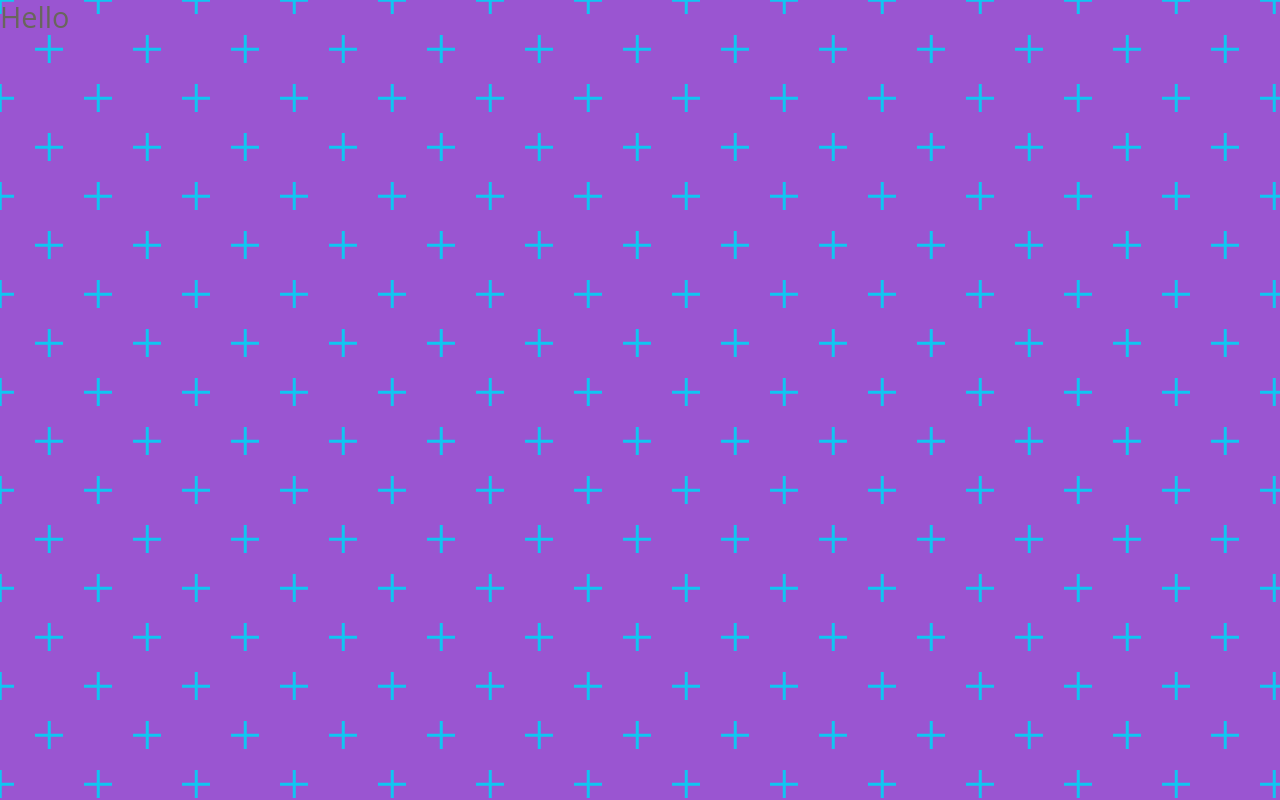
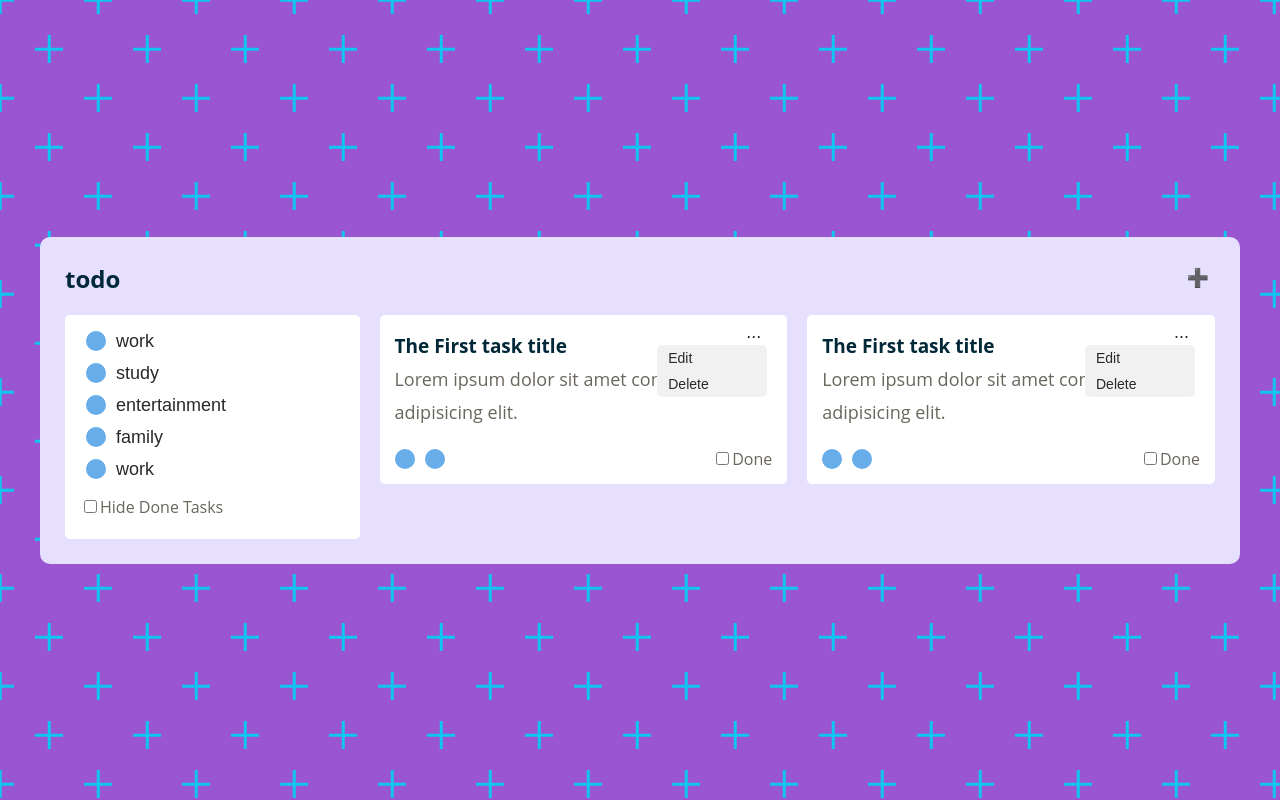
Before and after one commit to Kavin-crew/react-course-exercises, a React (Create React App) app in the folder _practical exercise/todo-list-v2/: page / in a window 1280 px wide. Built offline with nearby package versions, Linux system fonts and the light colour scheme.

Commit message:
designing the UI

```diff
--- a/_practical exercise/todo-list-v2/src/App.js
+++ b/_practical exercise/todo-list-v2/src/App.js
@@ -1,5 +1,143 @@
-function App() {
-  return <h1>Hello</h1>;
+const initialTask = [
+  {
+    id: 1,
+    title: 'The first task title',
+    text: 'Lorem ipsum dolor sit, amet consectetur adipisicing elit. Soluta, vel aliquam ipsa ea consectetur quod dicta. Sapiente fugit excepturi perferendis!',
+    tags: ['work', 'entertainment', 'family'],
+    isDone: false,
+  },
+  {
+    id: 2,
+    title: 'The second task title',
+    text: 'Lorem ipsum dolor sit amet consectetur, adipisicing elit. Cumque voluptatibus unde consequuntur doloremque vitae quod distinctio, delectus illum incidunt modi velit impedit maxime reprehenderit eos. Blanditiis quis obcaecati autem labore.',
+    tags: ['work'],
+    isDone: false,
+  },
+  {
+    id: 3,
+    title: 'The second task title',
+    text: 'Lorem ipsum dolor sit amet consectetur, adipisicing elit.',
+    tags: ['work', 'family'],
+    isDone: false,
+  },
+  {
+    id: 3,
+    title: 'The fourth task title',
+    text: 'Lorem ipsum dolor sit amet consectetur, adipisicing elit ipsum dolor sit amet consectetur, adipisicing elit.',
+    tags: ['family'],
+    isDone: false,
+  },
+  {
+    id: 5,
+    title: 'The fifth task title',
+    text: 'Lorem ipsum dolor sit.',
+    tags: ['work', 'study'],
+    isDone: false,
+  },
+];
+
+export default function App() {
+  return (
+    <div className="container">
+      <header className="header">
+        <h1>todo</h1>
+        <button className="btn">
+          <span role="button" aria-label="plus">
+            ➕
+          </span>
+        </button>
+      </header>
+      <aside className="sidebar">
+        <ul className="tag__list">
+          <li className="tag__item">
+            <button className="btn">
+              <span>&nbsp;</span> work
+            </button>
+          </li>
+          <li className="tag__item">
+            <button className="btn">
+              <span>&nbsp;</span> study
+            </button>
+          </li>
+          <li className="tag__item">
+            <button className="btn">
+              <span>&nbsp;</span> entertainment
+            </button>
+          </li>
+          <li className="tag__item">
+            <button className="btn">
+              <span>&nbsp;</span> family
+            </button>
+          </li>
+          <li className="tag__item">
+            <button className="btn">
+              <span>&nbsp;</span> work
+            </button>
+          </li>
+          <li className="tag__item">
+            <input type="checkbox" name="done-task" />
+            <label htmlFor="done-task">Hide Done Tasks</label>
+          </li>
+        </ul>
+      </aside>
+      <main className="main">
+        <section className="main__content">
+          <h2>The First task title</h2>
+          <p>Lorem ipsum dolor sit amet consectetur, adipisicing elit.</p>
+          <div className="content__tags">
+            <ul className="content__tags_list">
+              <li className="content__tag">
+                <span>&nbsp;</span>
+              </li>
+              <li className="content__tag">
+                <span>&nbsp;</span>
+              </li>
+            </ul>
+
+            <div className="main__checkbox">
+              <input type="checkbox" name="done" />
+              <label htmlFor="done">Done</label>
+            </div>
+
+            <div className="edit">
+              <button className="btn">...</button>
+
+              <div className="controls">
+                <button className="btn">Edit</button>
+                <button className="btn">Delete</button>
+              </div>
+            </div>
+          </div>
+        </section>
+        <section className="main__content">
+          <h2>The First task title</h2>
+          <p>Lorem ipsum dolor sit amet consectetur, adipisicing elit.</p>
+          <div className="content__tags">
+            <ul className="content__tags_list">
+              <li className="content__tag">
+                <span>&nbsp;</span>
+              </li>
+              <li className="content__tag">
+                <span>&nbsp;</span>
+              </li>
+            </ul>
+
+            <div className="main__checkbox">
+              <input type="checkbox" name="done" />
+              <label htmlFor="done">Done</label>
+            </div>
+
+            <div className="edit">
+              <button className="btn">...</button>
+
+              <div className="controls">
+                <button className="btn">Edit</button>
+                <button className="btn">Delete</button>
+              </div>
+            </div>
+          </div>
+        </section>
+      </main>
+    </div>
+  );
 }
-
-export default App;
--- a/_practical exercise/todo-list-v2/src/index.css
+++ b/_practical exercise/todo-list-v2/src/index.css
@@ -65,3 +65,153 @@ body {
   background-size: 98px 98px, 98px 98px, 49px 49px, 49px 49px;
   background-color: #9a55d1;
 }
+
+#root {
+  display: flex;
+  justify-content: center;
+  align-items: center;
+  height: 100vh;
+  padding-inline: 25px;
+}
+
+html {
+  font-size: 62.5%;
+}
+
+h1,
+h2 {
+  color: var(--color-blue-1);
+}
+
+h1 {
+  font-size: 2.4rem;
+  font-weight: bold;
+}
+
+h2 {
+  font-size: 1.9rem;
+  font-weight: bold;
+}
+
+.container {
+  max-width: 1200px;
+  width: 100%;
+  background: var(--color-purple-3);
+  border-radius: 10px;
+  padding: 25px;
+  display: grid;
+  grid-template-areas: 'header  header header header     ' 'sidebar main   main   main';
+  gap: 20px;
+}
+
+.btn {
+  border: none;
+  line-height: 100%;
+  background: unset;
+  font-size: inherit;
+  color: var(--color-gray-1);
+}
+
+.header {
+  display: flex;
+  justify-content: space-between;
+  column-gap: 30px;
+  grid-area: header;
+}
+
+label {
+  font-size: 1.6rem;
+}
+
+.tag__item span {
+  display: inline-block;
+  width: 20px;
+  aspect-ratio: 1/1;
+  background: var(--color-blue-5);
+  border-radius: 50%;
+}
+
+.tag__item button {
+  display: flex;
+  justify-content: center;
+  align-items: center;
+  column-gap: 10px;
+}
+
+.tag__list {
+  display: flex;
+  flex-direction: column;
+  gap: 10px;
+}
+
+input[type='checkbox'] {
+}
+
+.content__tags {
+  display: flex;
+  align-items: center;
+  justify-content: space-between;
+  height: 20px;
+  margin-top: 20px;
+}
+
+.content__tags_list {
+  display: flex;
+  gap: 10px;
+  height: 20px;
+}
+
+.content__tag {
+}
+
+.content__tag span {
+  display: inline-block;
+  width: 20px;
+  aspect-ratio: 1/1;
+  background: var(--color-blue-5);
+  border-radius: 50%;
+  height: 20px;
+}
+
+.sidebar {
+  grid-area: sidebar;
+  background: var(--color-white);
+  padding: 15px;
+  border-radius: 5px;
+}
+
+.main {
+  grid-area: main;
+  display: grid;
+  gap: 20px;
+  flex-wrap: wrap;
+  align-items: flex-start;
+  grid-template-columns: repeat(auto-fit, minmax(48%, 1fr));
+}
+.main__content {
+  padding: 15px;
+  border-radius: 5px;
+  background: var(--color-white);
+  position: relative;
+}
+
+.edit {
+  position: absolute;
+  top: 0px;
+  right: 20px;
+}
+
+.controls {
+  position: absolute;
+  top: 30px;
+  right: 0;
+  width: 110px;
+  display: flex;
+  flex-direction: column;
+  align-items: flex-start;
+  background: var(--color-gray-4);
+  padding: 5px;
+  border-radius: 5px;
+  row-gap: 10px;
+  font-size: 1.4rem;
+}
```
